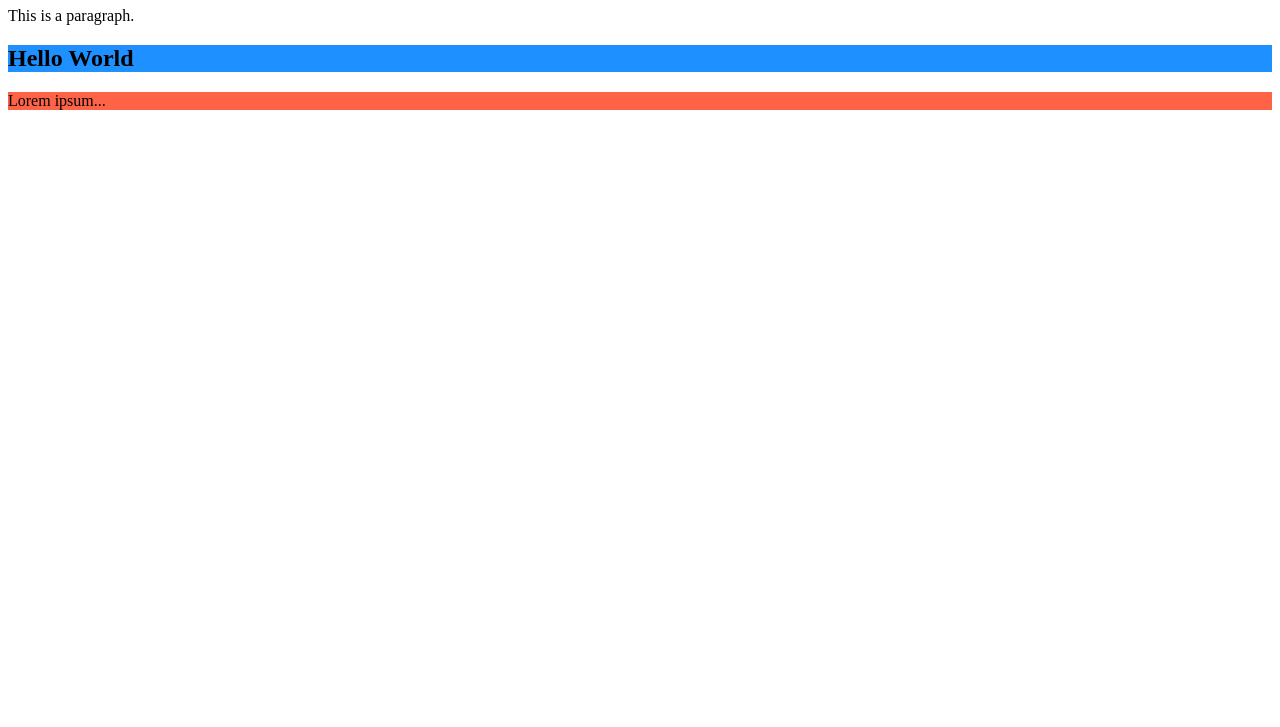
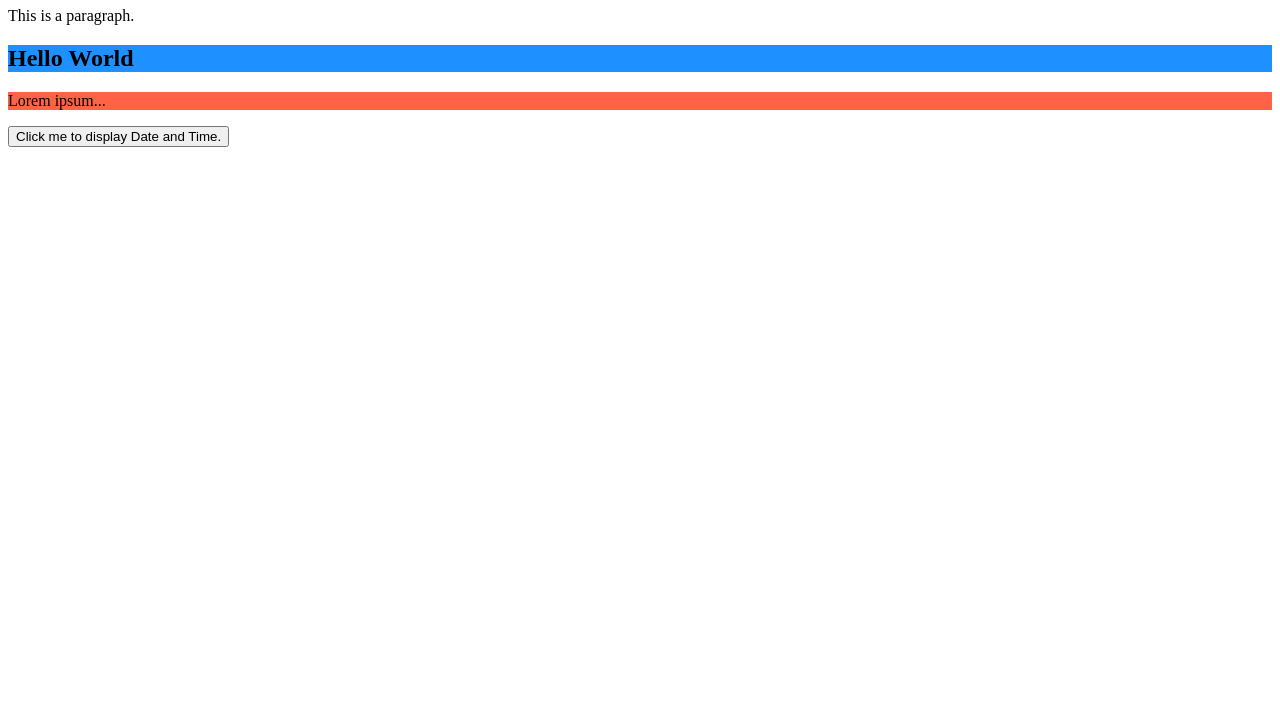
Before and after one commit to minyihu/minyihu.github.io, a plain HTML site: page index.html in a window 1280 px wide. Shown: the part 73-800 px from the top of the page. Drawn offline with Linux system fonts and the light colour scheme.

Commit message:
Update index.html

```diff
--- a/index.html
+++ b/index.html
@@ -11,5 +11,11 @@
     <h2 style="background-color:DodgerBlue;">Hello World</h2>
     <p style="background-color:Tomato;">Lorem ipsum...</p>
 
+    <button type="button"
+    onclick="document.getElementById('demo').innerHTML = Date()">
+    Click me to display Date and Time.</button>
+
+    <p id="demo"></p>
+
   </body>
 </html>
```
